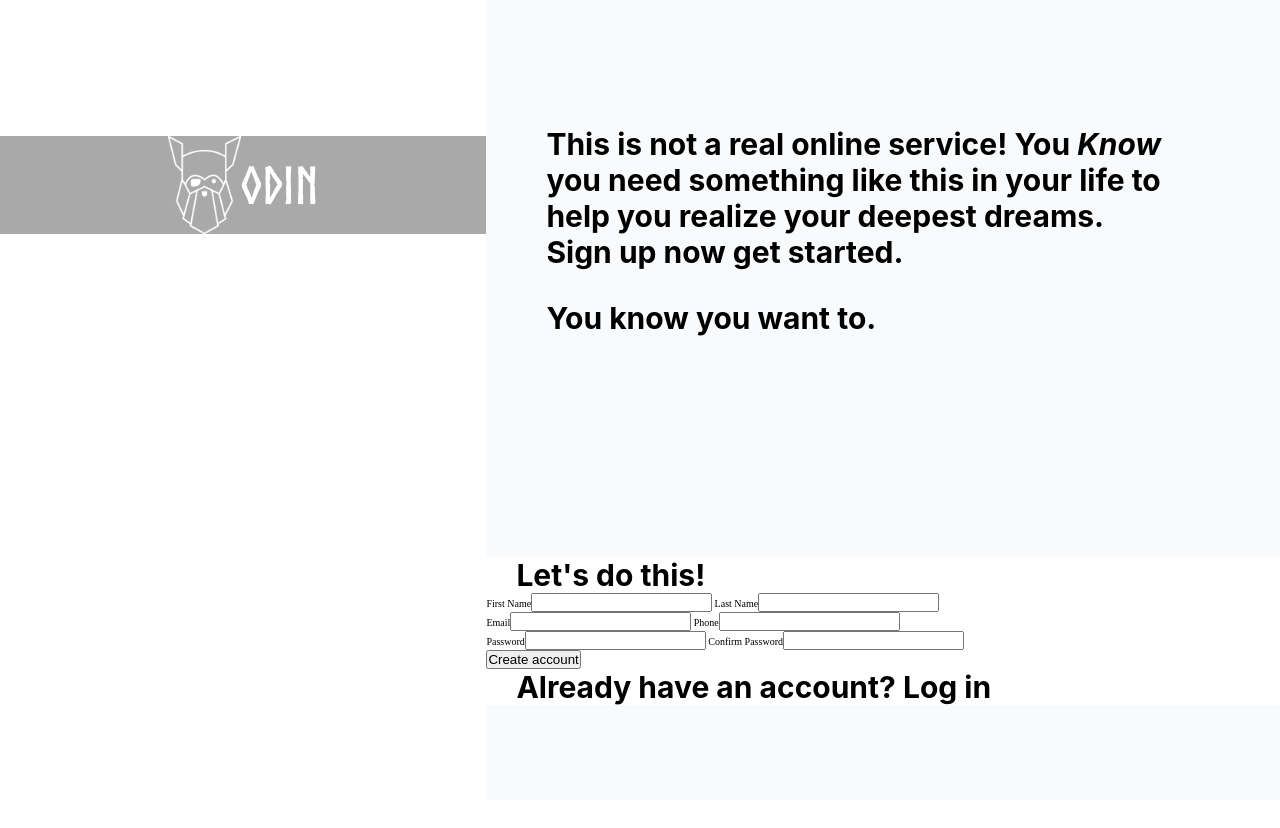
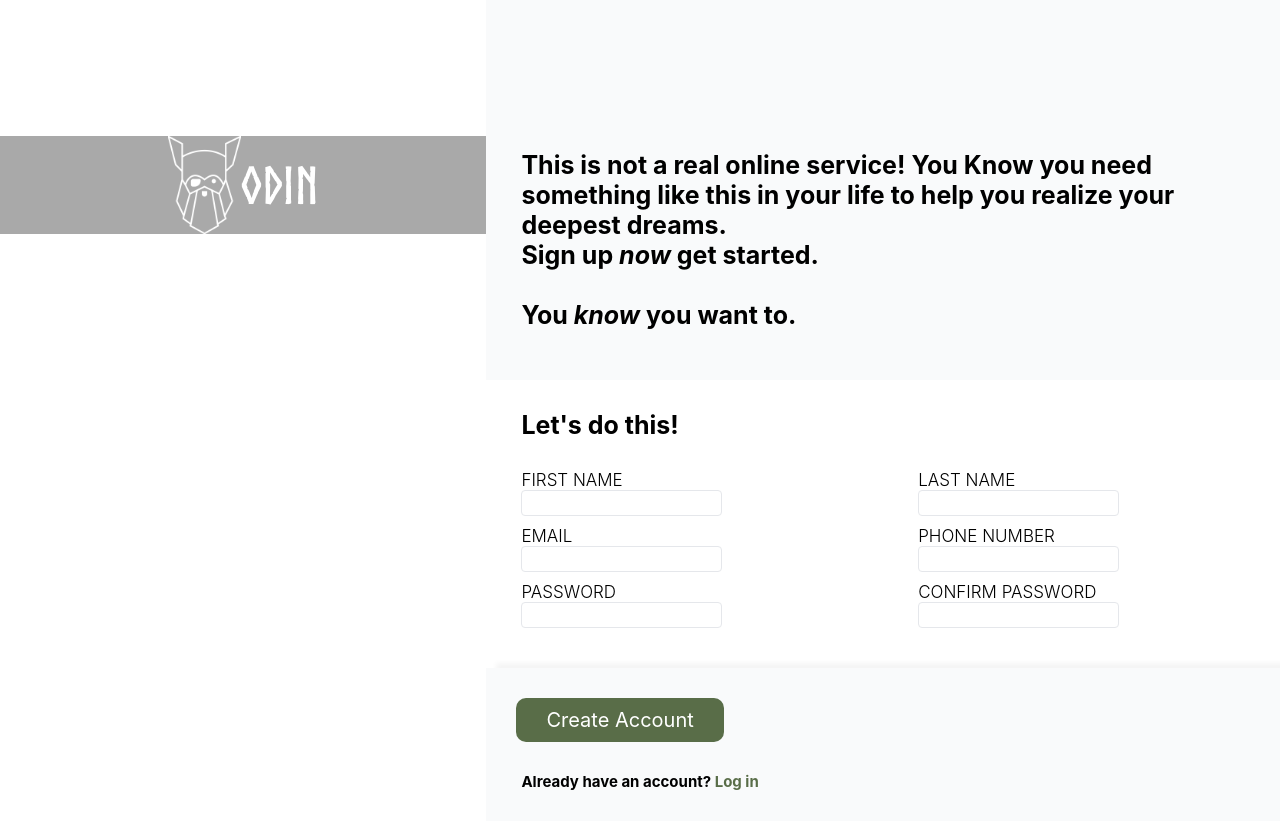
Before and after one commit to LuizMVGBarbosa/Sign-upForm, a plain HTML site: page index.html in a window 1280 px wide. Drawn offline with Linux system fonts and the light colour scheme.

Commit message:
All done!

```diff
--- a/index.html
+++ b/index.html
@@ -18,29 +18,35 @@
 </div>
      <div class="rightSide">
         <div class="topText">
-        <p>This is not a real online service! You <em>Know</em> you need something like this in your life to help you realize your deepest dreams.</p>
-        <p>Sign up now get started.</p>
-        <p>You know you want to.</p>
+        <p>This is not a real online service! You Know you need something like this in your life to help you realize your deepest dreams.</p>
+        <p>Sign up <em>now</em> get started.</p>
+        <p>You <em>know</em> you want to.</p>
       </div>
         <form action="#">
-            <div class="forms"></div>
             <p>Let's do this!</p>
-           <div class="input">
-                <label for="Name">First Name</label><input type="text" name="FirstName" id="Name">
-                <label for="LastName">Last Name</label><input type="text" name="LastName"id="LastName">
+            <div class="forms">
+           <div class="formArea">
+                <label for="Name">FIRST NAME</label><input type="text" name="FirstName" id="Name">
+                </div>
+                <div class="formArea">
+                <label for="LastName">LAST NAME</label><input type="text" name="LastName"id="LastName">
             </div>
-            <div class="input">
-            <label for="Email">Email</label><input type="email" name="Email" id="Email">
-            <label for="Phone">Phone</label><input type="tel" name="Phone" id="Phone">
+            <div class="formArea">
+            <label for="Email">EMAIL</label><input type="email" name="Email" id="Email">
+             </div>
+             <div class="formArea">
+            <label for="Phone">PHONE NUMBER</label><input type="tel" name="Phone" id="Phone">
            </div>
-            <div class="input">
-                <label for="Password">Password</label><input type="password" name="Password" id="Password">
-               <label for="Confirmpassword">Confirm Password</label><input type="password" name="ConfirmPassword"id="Confirmpassword">
+           <div class="formArea">
+                <label for="Password">PASSWORD</label><input type="password" name="Password" id="Password" pattern=".{8,}" required>
+                </div>
+                <div class="formArea">
+               <label for="Confirmpassword">CONFIRM PASSWORD</label><input type="password" name="ConfirmPassword"id="Confirmpassword" pattern=".{8,}" required>
             </div>
-
+           </div>
            <div class="bottom">
-            <button type="submit" name="createaccount" >Create account</button>
-            <p>Already have an account? Log in</p></div>
+            <button type="submit" name="createaccount" >Create Account</button>
+            <p>Already have an account? <a href="#">Log in</a></p></div>
         </form>
         </div>
     </div>
--- a/style.css
+++ b/style.css
@@ -39,11 +39,11 @@ html{
 }
 h2{
    position: absolute;
-   top: 90rem;
-   left: 25rem;
+   top: 92vh;
+   left: 12vw;
    color: white;
    font-weight: lighter;
-   font-size: 2rem;
+   font-size: 1.2vw;
   }
   a{
     color: white;
@@ -58,29 +58,94 @@ h2{
     width: 62vw;
     display: flex;
     flex-direction: column;
-    justify-content: space-around;
     background-color: #f9fafb;
 }
-.rightSide p{
-    font-size: 3rem;
-    max-width: 64ch;
-    font-family: -apple-system, BlinkMacSystemFont, "Segoe UI", Roboto, Oxygen, Ubuntu, Cantarell, "Open Sans", "Helvetica Neue", sans-serif;
-    margin: 0rem 4rem 0rem 3rem;
-    font-weight: bold;
-}
+
 .topText{
     display: flex;
     flex-direction: column;
     align-self: flex-start;
-    margin: 3rem;
+    margin-top: 15rem;
+    margin-bottom: 5rem;
+}
+.topText p{
+    font-size: 2.5rem;
+    max-width: 55ch;
+    font-family: -apple-system, BlinkMacSystemFont, "Segoe UI", Roboto, Oxygen, Ubuntu, Cantarell, "Open Sans", "Helvetica Neue", sans-serif;
+    margin: 0rem 4rem 0rem 3.5rem;
+    font-weight: bold;
 }
 .topText :nth-child(3){
   margin-top: 3rem;
 }
+form p{
+    background-color: white;
+    font-size: 2.5rem;
+    font-weight: bold;
+    font-family: -apple-system, BlinkMacSystemFont, "Segoe UI", Roboto, Oxygen, Ubuntu, Cantarell, "Open Sans", "Helvetica Neue", sans-serif;
+    padding: 3rem 0rem 3rem 3.5rem;
+}
+.forms{
+ display: flex;
+ flex-direction: row;
+ background-color: white;
+flex-wrap: wrap;
+padding-bottom: 3rem;
+}
 
-form{
- display: flex;
- flex-direction: column;
- background-color: white;
 
+.bottom{
+    background-color: #f9fafb;
+    box-shadow: 10px -5px 5px #f5f5f5;
 }
+label{
+    font-family: -apple-system, BlinkMacSystemFont, "Segoe UI", Roboto, Oxygen, Ubuntu, Cantarell, "Open Sans", "Helvetica Neue", sans-serif;
+    font-size: 1.7rem;
+    font-weight: 350;
+    margin-left: 3.5rem;
+}
+.formArea{
+    display: flex;
+    flex-direction: column;
+    width: 50%;
+    margin-bottom: 1rem;
+}
+input {
+    width: 50%;
+    height: 2.4rem;
+    border-radius: 4px;
+    border: 1px solid #E5E7EB;
+    font-size: 2rem;
+    margin-left: 3.5rem;
+}
+
+input:focus{
+    outline: none;
+    border: 1px solid blue;
+}
+
+button{
+    font-size: 2rem;
+    color: white;
+    background-color: #596D48;
+    font-family: -apple-system, BlinkMacSystemFont, "Segoe UI", Roboto, Oxygen, Ubuntu, Cantarell, "Open Sans", "Helvetica Neue", sans-serif;
+    padding: 1rem 3rem 1rem 3rem;
+    border-radius: 10px;
+    border:0px;
+    margin: 3rem 0rem 0rem 3rem;
+}
+button:hover{
+    background-color: white;
+    color:#596D48;
+    cursor: pointer;
+    border: 0.1rem solid #596D48;
+    padding: 0.9rem 2.9rem 0.9rem 2.9rem;
+}
+.bottom p{
+    background-color: #f9fafb;
+    font-size: 1.5rem;
+}
+.bottom a{
+    text-decoration: none;
+    color: #596D48;
+}
```
